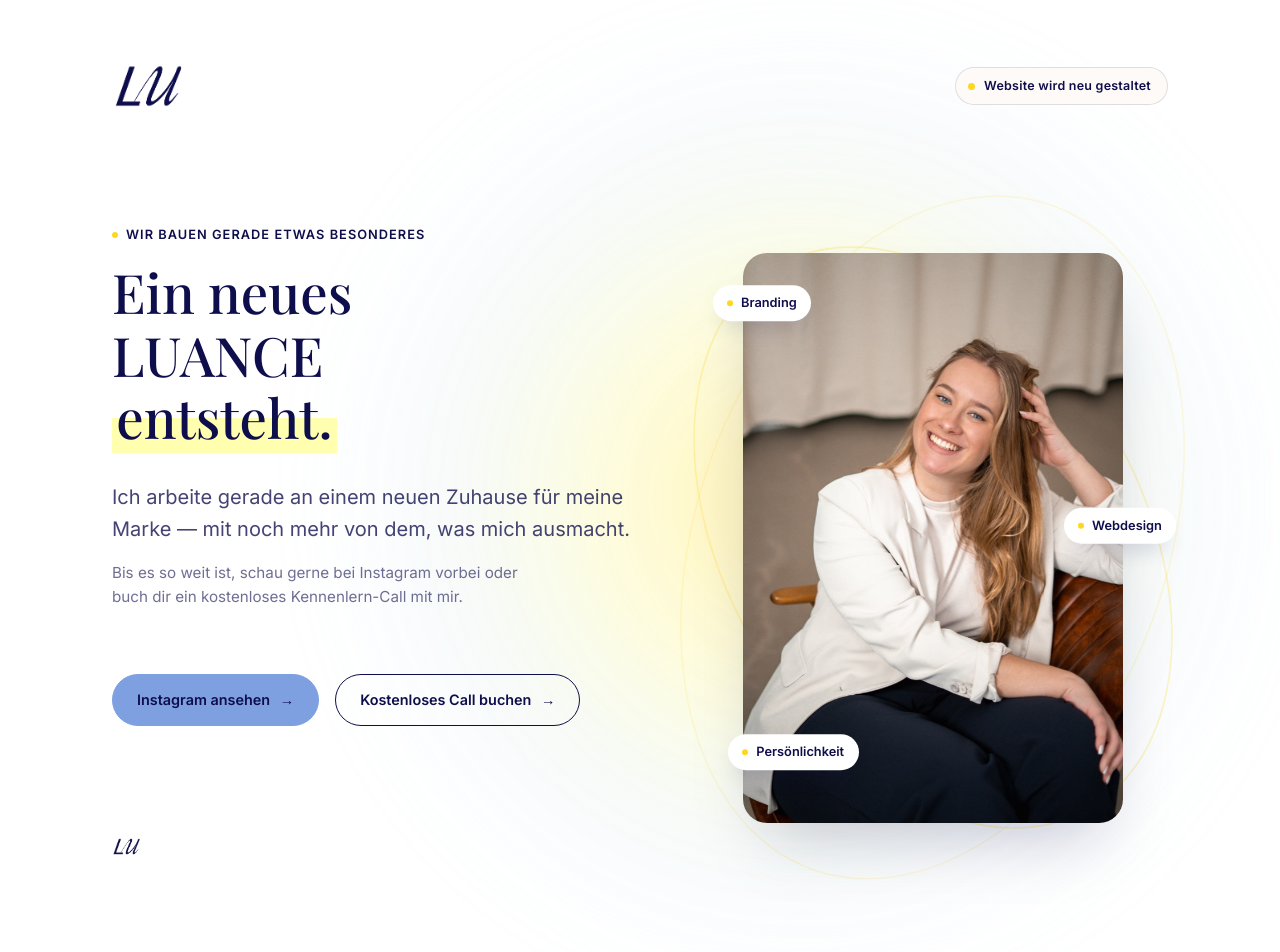
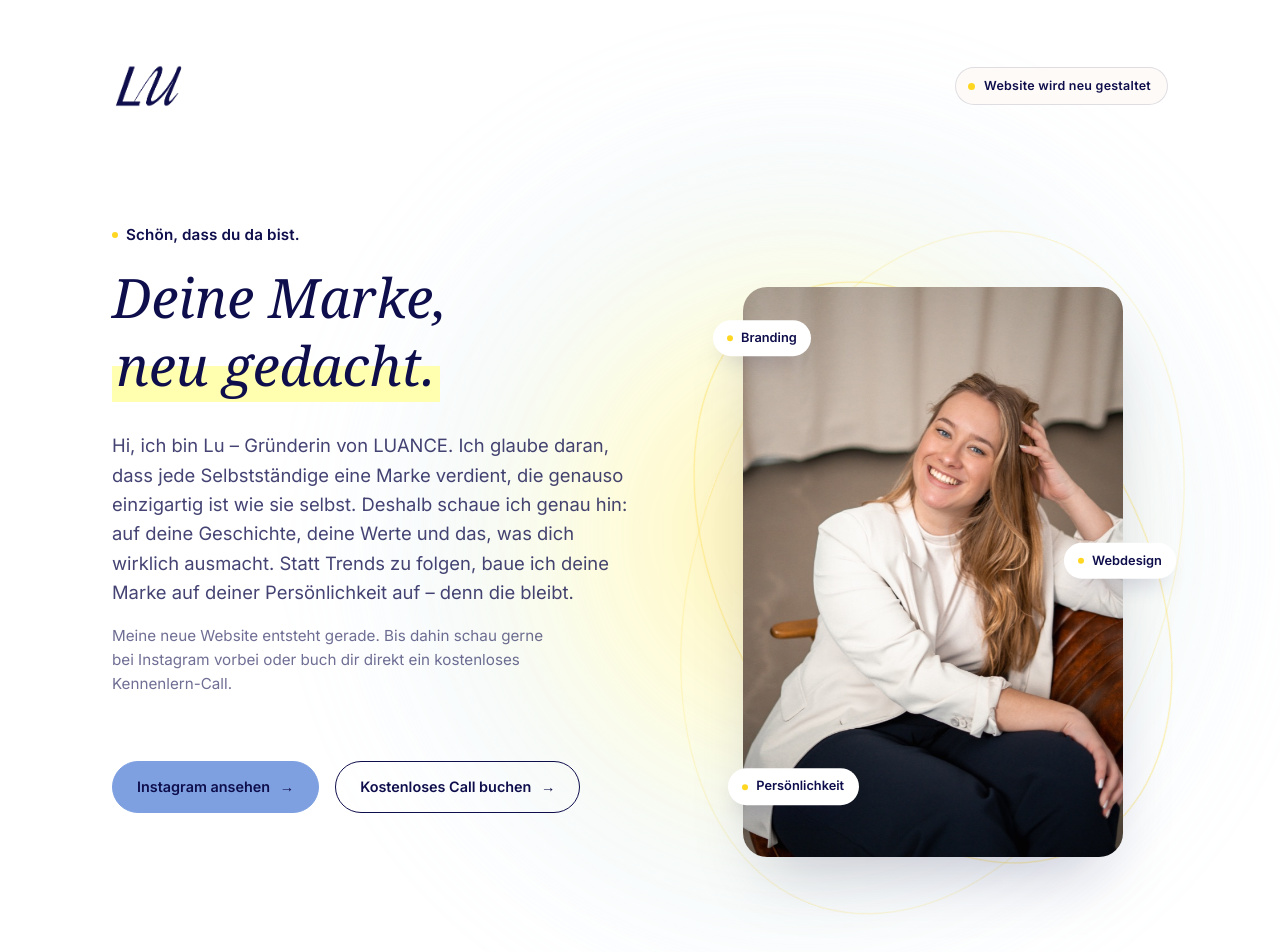
Before and after one commit to luisagrabbe/website, a website built with Vite: page index.html in a window 1280 px wide. Shown: the top 952 px of the page. Built offline with nearby package versions, Linux system fonts and the light colour scheme; files whose address does not match are found by name; a web font is replaced by a local one.

Commit message:
fix(text adjustments): added text adjustment + added font

```diff
--- a/index.html
+++ b/index.html
@@ -3,11 +3,16 @@
 <head>
   <meta charset="UTF-8" />
   <meta name="viewport" content="width=device-width, initial-scale=1.0" />
-  <title>LUANCE Branding &amp; Web Design Atelier — ein neues LUANCE entsteht</title>
+  <title>LUANCE Branding &amp; Web Design Atelier — Luisa Grabbe</title>
   <meta
     name="description"
-    content="LUANCE Branding &amp; Web Design Atelier von Luisa Grabbe — die Website wird gerade komplett neu gestaltet."
+    content="LUANCE Branding &amp; Web Design Atelier von Luisa Grabbe — zeitloses Branding und Webdesign für Selbstständige. Die neue Website entsteht gerade, buch dir jetzt ein kostenloses Kennenlern-Call."
   />
+  <link rel="icon" type="image/png" sizes="32x32" href="/favicon-32x32.png" />
+  <link rel="icon" type="image/png" sizes="16x16" href="/favicon-16x16.png" />
+  <link rel="apple-touch-icon" sizes="180x180" href="/apple-touch-icon.png" />
+  <link rel="manifest" href="/site.webmanifest" />
+  <meta name="theme-color" content="#FFFFFF" />
 </head>
 <body>
   <a class="skip-link" href="#main">Zum Inhalt springen</a>
@@ -34,19 +39,21 @@
     <div class="hero__grid stagger-group" id="hero-stagger">
       <div class="hero__content">
         <p class="hero__eyebrow stagger-item" style="--stagger-index: 0">
-          Wir bauen gerade etwas Besonderes
+          Schön, dass du da bist.
         </p>
         <h1 class="hero__headline stagger-item" style="--stagger-index: 1">
-          Ein neues LUANCE<br />
-          <span class="hero__headline-accent">entsteht.</span>
+          Deine Marke,<br />
+          <span class="hero__headline-accent">neu gedacht.</span>
         </h1>
         <p class="hero__lede stagger-item" style="--stagger-index: 2">
-          Ich arbeite gerade an einem neuen Zuhause für meine Marke — mit noch mehr von dem, was
-          mich ausmacht.
+          Hi, ich bin Lu – Gründerin von LUANCE. Ich glaube daran, dass jede Selbstständige eine
+          Marke verdient, die genauso einzigartig ist wie sie selbst. Deshalb schaue ich genau
+          hin: auf deine Geschichte, deine Werte und das, was dich wirklich ausmacht. Statt Trends
+          zu folgen, baue ich deine Marke auf deiner Persönlichkeit auf – denn die bleibt.
         </p>
         <p class="hero__note stagger-item" style="--stagger-index: 3">
-          Bis es so weit ist, schau gerne bei Instagram vorbei oder buch dir ein kostenloses
-          Kennenlern-Call mit mir.
+          Meine neue Website entsteht gerade. Bis dahin schau gerne bei Instagram vorbei oder
+          buch dir direkt ein kostenloses Kennenlern-Call.
         </p>
         <div class="hero__ctas stagger-item" style="--stagger-index: 4">
           <a class="btn btn--primary" id="instagram-link" href="#" target="_blank" rel="noopener noreferrer">
@@ -58,15 +65,6 @@
             <span class="visually-hidden">(öffnet in neuem Tab)</span>
           </a>
         </div>
-        <img
-          class="hero__signature stagger-item"
-          style="--stagger-index: 5"
-          src="/assets/logo/luance-mark.png"
-          alt=""
-          aria-hidden="true"
-          width="700"
-          height="420"
-        />
       </div>
 
       <div class="hero__visual stagger-item" style="--stagger-index: 1" id="hero-visual">
--- a/package.json
+++ b/package.json
@@ -9,8 +9,8 @@
     "preview": "vite preview"
   },
   "dependencies": {
-    "@fontsource/inter": "^5.1.0",
-    "@fontsource/playfair-display": "^5.1.0"
+    "@fontsource/castoro": "^5.2.7",
+    "@fontsource/inter": "^5.1.0"
   },
   "devDependencies": {
     "vite": "^5.4.0"
--- a/src/config.js
+++ b/src/config.js
@@ -1,10 +1,9 @@
 // ---------------------------------------------------------------------------
-// PLACEHOLDER CONFIG — swap these two values before launch, nothing else
-// needs to change anywhere else in the codebase.
+// Central place for external links used across the page — change a value
+// here rather than hunting through index.html.
 // ---------------------------------------------------------------------------
 export const CONFIG = {
-  // TODO(placeholder): replace with Luisa's real Instagram profile URL
-  INSTAGRAM_URL: 'https://www.instagram.com/PLACEHOLDER_LUANCE/',
-  // TODO(placeholder): replace with the real Calendly booking link
-  CALENDLY_URL: 'https://calendly.com/PLACEHOLDER_LUANCE/kostenloses-call',
+  INSTAGRAM_URL: 'https://www.instagram.com/luisagrabbe.luance?igsh=eGJ4aGE4emF2eTM4',
+  CALENDLY_URL:
+    'https://calendly.com/luisa-grabbe/30min?utm_source=ig&utm_medium=social&utm_content=link_in_bio&fbclid=PAdGRleAS2FWVwZG9mAmV4dG4DYWVtAjExAHNydGMGYXBwX2lkDzEyNDAyNDU3NDI4NzQxNAABp35LhxWYI8XGYwEsaOej7C99vf3hO7Tj7vtDUFiJzI7rYvlnUAqAmCEtCOfs_aem_KIfzEr-cqAtB9OK6Ci6taQ&utm_id=97760_v0_s00_e0_tv3&month=2026-07',
 };
--- a/src/styles/base.css
+++ b/src/styles/base.css
@@ -1,29 +1,11 @@
-@import '@fontsource/playfair-display/500.css';
-@import '@fontsource/playfair-display/600.css';
-@import '@fontsource/playfair-display/600-italic.css';
+/* Only the italic cut of Castoro is loaded — headings only ever render
+   italic (see the h1/h2/h3 rule below), so the upright weight would just
+   be dead bytes. */
+@import '@fontsource/castoro/400-italic.css';
 @import '@fontsource/inter/400.css';
 @import '@fontsource/inter/500.css';
 @import '@fontsource/inter/600.css';
 @import '@fontsource/inter/700.css';
-
-/* PLACEHOLDER: licensed display font, files not yet added.
-   Drop the real files at these exact paths and the fallback
-   ('Playfair Display') stops being used automatically. */
-@font-face {
-  font-family: 'The Seasons';
-  font-style: normal;
-  font-weight: 400;
-  font-display: swap;
-  src: url('/assets/fonts/TheSeasons-Regular.woff2') format('woff2');
-}
-
-@font-face {
-  font-family: 'The Seasons';
-  font-style: italic;
-  font-weight: 400;
-  font-display: swap;
-  src: url('/assets/fonts/TheSeasons-RegularItalic.woff2') format('woff2');
-}
 
 *,
 *::before,
@@ -49,8 +31,9 @@ h1,
 h2,
 h3 {
   font-family: var(--font-heading);
-  font-weight: 500;
-  line-height: 1.15;
+  font-style: italic;
+  font-weight: 400;
+  line-height: 1.25;
   font-synthesis: none;
 }
 
--- a/src/styles/layout.css
+++ b/src/styles/layout.css
@@ -116,14 +116,15 @@
   }
 }
 
+/* A warm, sentence-case welcome line rather than a shouty uppercase
+   kicker — this now greets the visitor, it doesn't tag a category. */
 .hero__eyebrow {
   display: inline-flex;
   align-items: center;
   gap: 0.5rem;
-  font-size: 0.8rem;
+  font-size: 0.95rem;
   font-weight: 600;
-  letter-spacing: 0.08em;
-  text-transform: uppercase;
+  letter-spacing: 0.01em;
   color: var(--color-primary);
   margin-bottom: var(--space-sm);
 }
@@ -154,9 +155,13 @@
   padding-inline: 0.08em;
 }
 
+/* Widened and slightly toned down from the original one-line hero
+   subhead — this now carries a short personal intro paragraph instead of
+   a single punchy sentence, so it reads better with a bit more measure
+   and a touch less size. */
 .hero__lede {
-  max-width: 42ch;
-  font-size: clamp(1.05rem, 0.5vw + 1rem, 1.25rem);
+  max-width: 50ch;
+  font-size: clamp(1rem, 0.35vw + 0.95rem, 1.15rem);
   color: color-mix(in srgb, var(--color-primary) 78%, transparent);
   margin-bottom: var(--space-sm);
 }
@@ -173,12 +178,6 @@
   flex-wrap: wrap;
   gap: var(--space-sm);
   margin-bottom: var(--space-xl);
-}
-
-.hero__signature {
-  height: 1.1rem;
-  width: auto;
-  opacity: 0.35;
 }
 
 /* Visual column */
--- a/src/styles/variables.css
+++ b/src/styles/variables.css
@@ -15,7 +15,7 @@
   --color-btn-text: var(--color-primary);
   --color-focus-ring: var(--color-accent-yellow);
 
-  --font-heading: 'The Seasons', 'Playfair Display', Georgia, serif;
+  --font-heading: 'Castoro', Georgia, serif;
   --font-body: 'Inter', system-ui, sans-serif;
 
   --space-xs: 0.5rem;
```
Also changed, not shown: README.md, public/android-chrome-192x192.png (added), public/android-chrome-512x512.png (added), public/apple-touch-icon.png (added), public/favicon-16x16.png (added), public/favicon-32x32.png (added), public/site.webmanifest (added), 2 other files.
